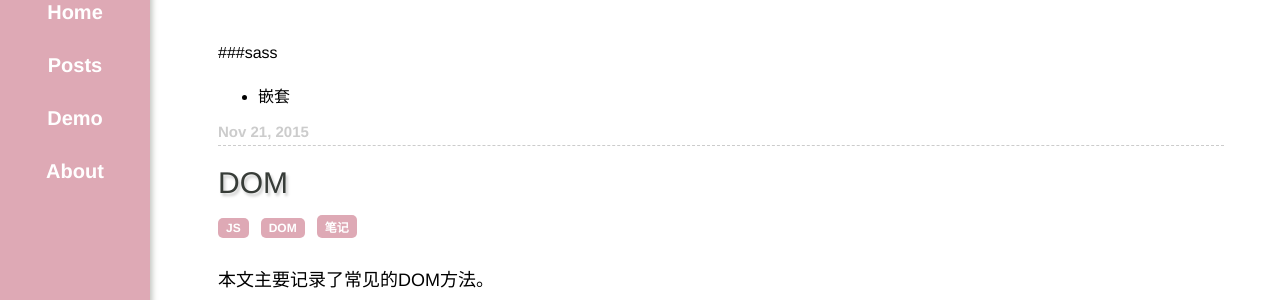
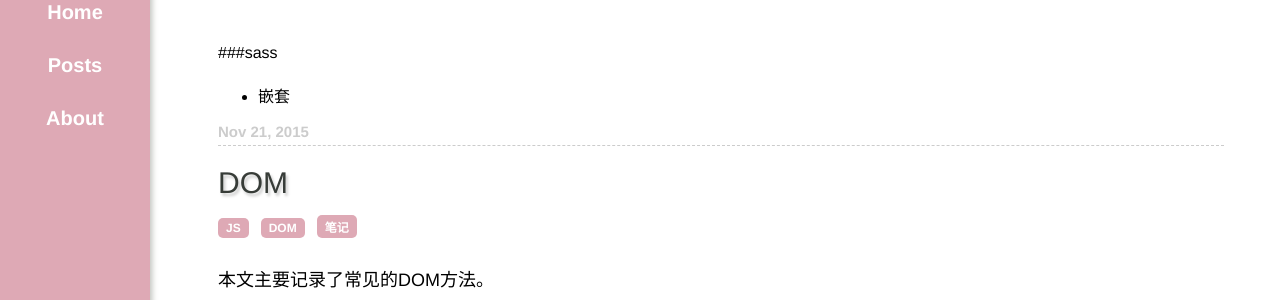
Before and after one commit to Gemini-wang/blog, a Jekyll site: the page built from index.html, in a window 1280 px wide. Shown: the part 221-521 px from the top of the page. Built offline with Jekyll 4.4.1, drawn with Linux system fonts in a browser that asks for light colours; nearby versions of some CDN libraries; library files that are not in the unit come from our copies; Markdown is read by kramdown in place of the engine named in the settings; the list of posts is cut into pages by our own code; comment, search, counter and statistics services are not loaded.

Commit message:
Update sidebar.html

```diff
--- a/_includes/sidebar.html
+++ b/_includes/sidebar.html
@@ -13,7 +13,6 @@
         {% endif %}
       </div>
       <div class="sidebar-nav"><a href="{{ '/posts.html' }}" title="Archive">Posts</a></div>
-      <div class="sidebar-nav"><a href="{{ '/demo.html' }}" title="Demo">Demo</a></div>
       <div class="sidebar-nav"><a href="{{ '/about.html' }}" title="About">About</a></div>
   </div>
 
```
